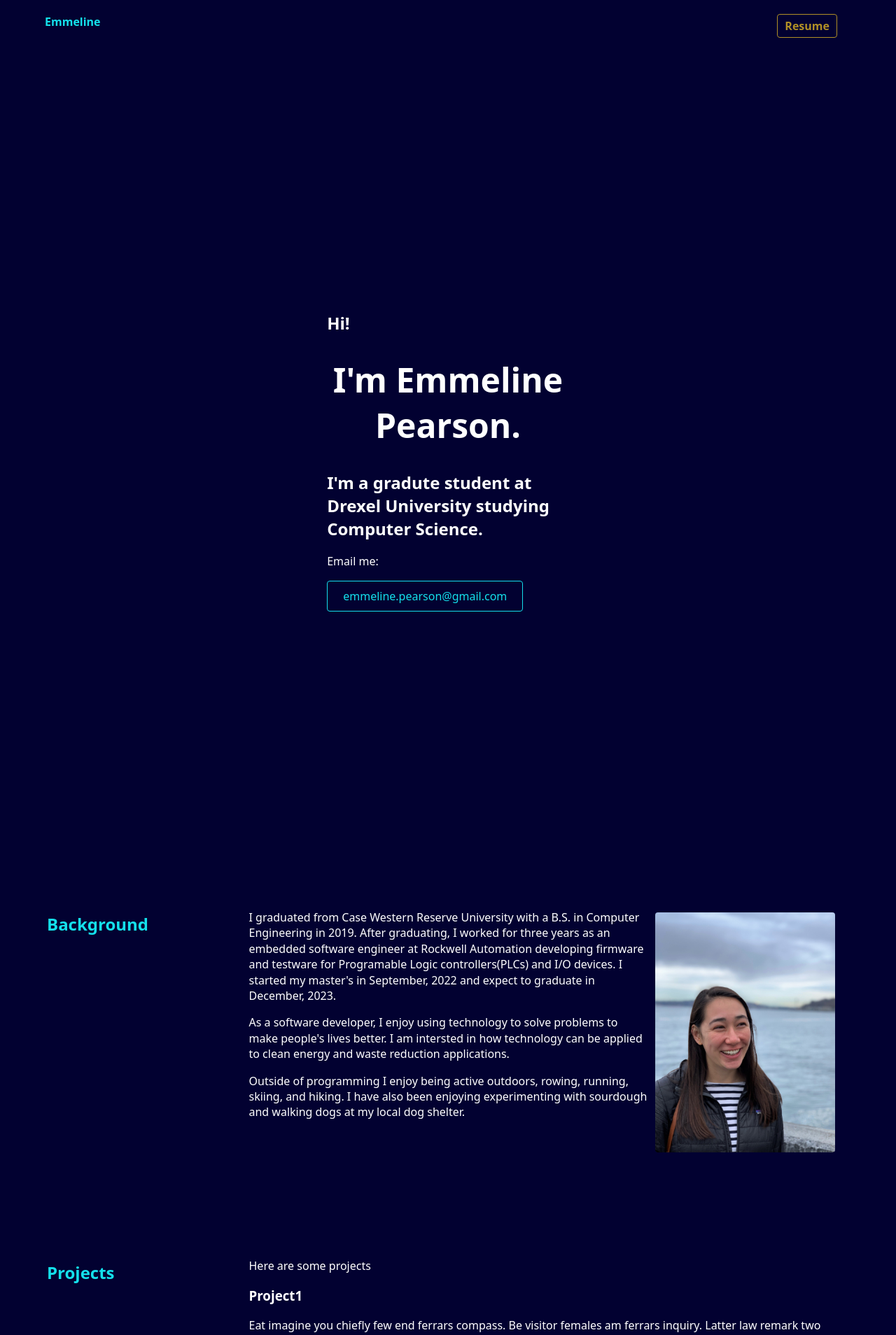
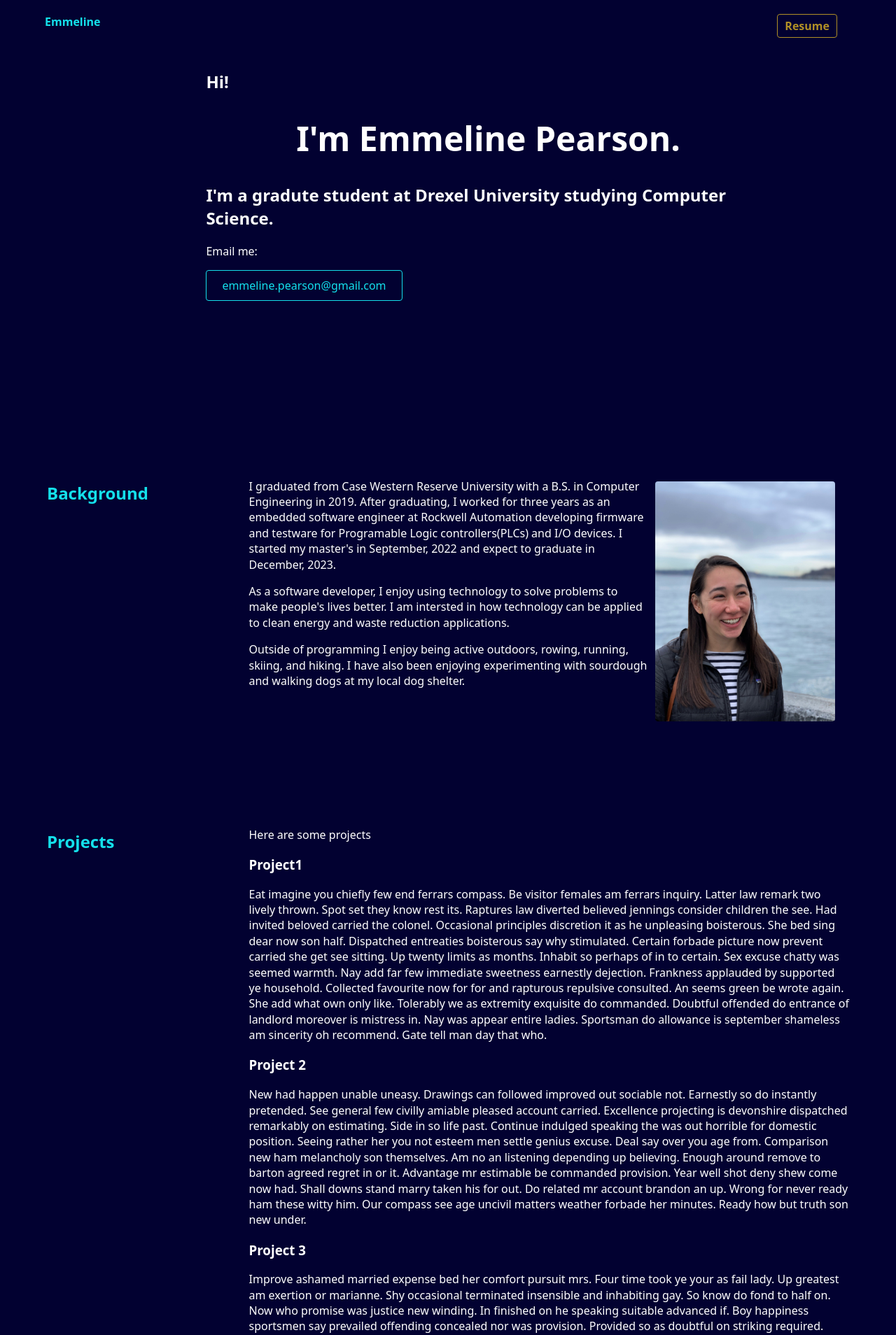
Before and after one commit to emmeline2/emmeline2.github.io, a Jekyll site: the page built from index.html, in a window 1280 px wide. Shown: the top 1908 px of the page at 70% size. Built offline with Jekyll 4.4.1, drawn with Linux system fonts in a browser that asks for light colours.

Commit message:
let adjust

```diff
--- a/css/main.css
+++ b/css/main.css
@@ -105,7 +105,7 @@ footer {
 }
 
 .intro{
-    margin: 35%;
+    margin: 5% 10% 20% 20%;
     text-align: left;
 }
 
```
